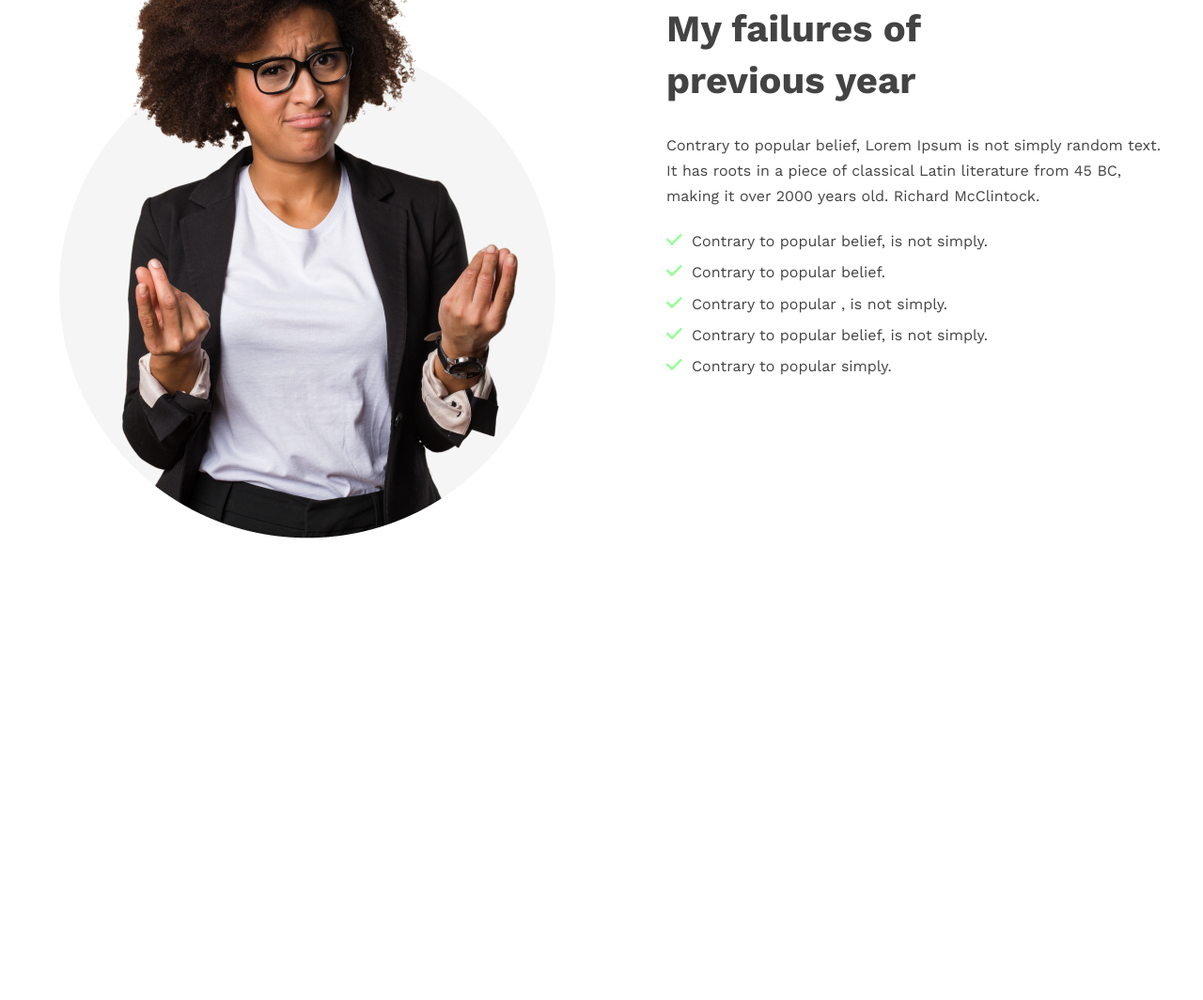
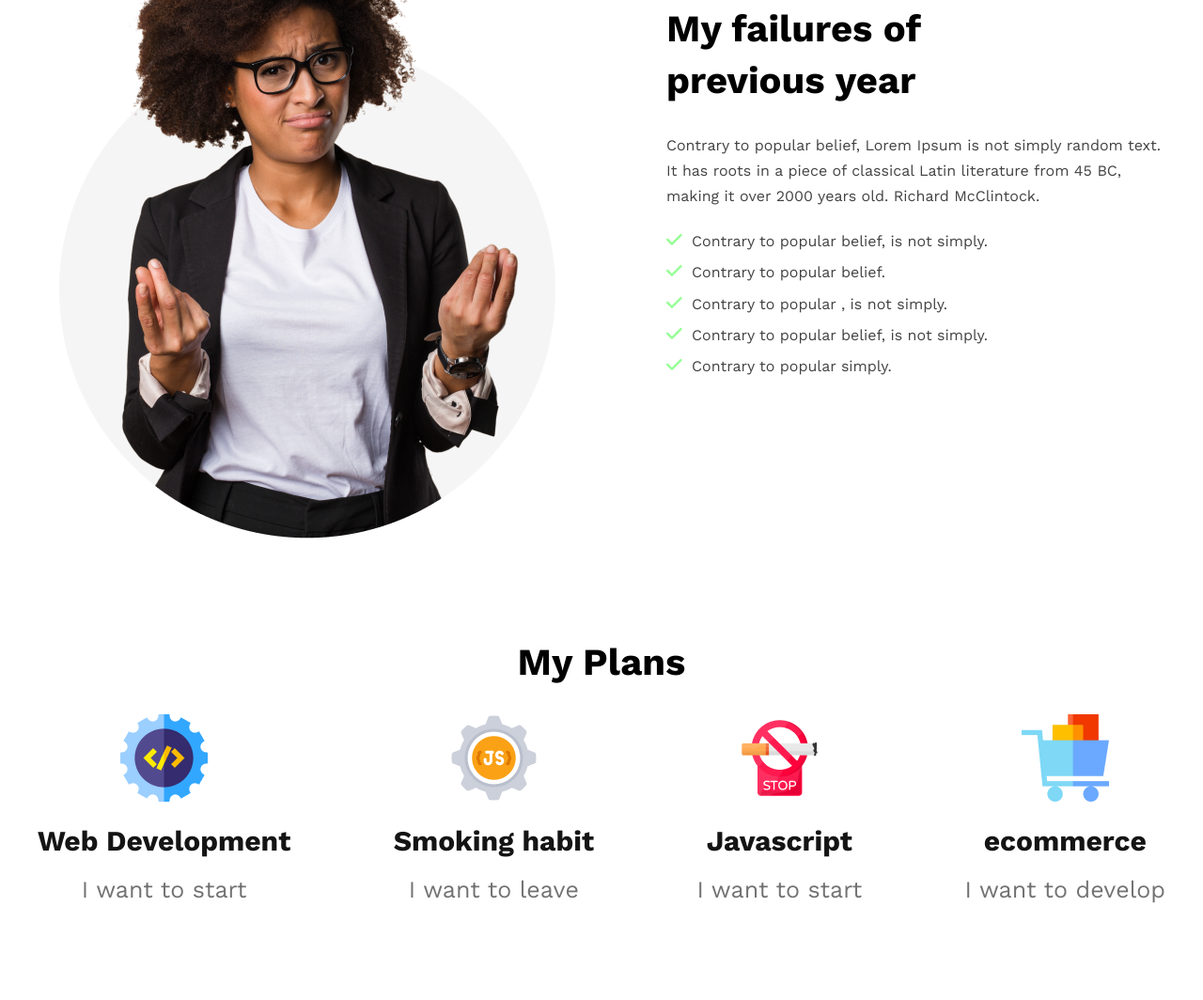
Before and after one commit to Abirmahamud1588/Assignment01, a plain HTML site: page index.html in a window 1280 px wide. Shown: the part 936-2000 px from the top of the page at 94% size. Before the commit the page ends 1643 px from the top, so only its background shows below. Drawn offline with nearby package versions, Linux system fonts and the light colour scheme.

Commit message:
3rd section done

```diff
--- a/index.html
+++ b/index.html
@@ -60,6 +60,55 @@
 
           <!-- 3rd sec -->
 
+          <div class="thirdsection">
+            <h1 class="textsech">My Plans</h1>
+
+            <div class="fourbox">
+                <div class="box">
+                    <img src="images/icons/web.png" alt="">
+                    <h1 class="boxh">
+                        Web Development
+                    </h1>
+                    <p class="boxp">
+                        I want to start
+                    </p>
+                </div>
+
+                <div class="box">
+                    <img src="images/icons/js.png" alt="">
+                    <h1 class="boxh">
+                       Smoking habit
+                    </h1>
+                    <p class="boxp">
+                        I want to leave
+                    </p>
+                </div>
+
+                <div class="box">
+                    <img src="images/icons/smoke.png" alt="">
+                    <h1 class="boxh">
+                        Javascript                    </h1>
+                    <p class="boxp">
+                        I want to start
+                    </p>
+                </div>
+
+                <div class="box">
+                    <img src="images/icons/ecom.png" alt="">
+                    <h1 class="boxh">
+                        ecommerce
+                    </h1>
+                    <p class="boxp">
+                        I want to develop
+                    </p>
+                </div>
+
+
+            </div>
+
+
+          </div>
+
 
 
 
--- a/style.css
+++ b/style.css
@@ -75,7 +75,7 @@ line-height: 55px;
 
 margin-bottom: 28px;
 
-color: #444343;
+color: #000000;
 }
 .textsecp{
 
@@ -105,3 +105,39 @@ font-size: 19px;
 
 margin-right: 5px;
 }
+
+
+/* 3rd sec */
+
+.thirdsection{
+
+text-align: center;
+
+padding: 100px 0px;
+}
+.fourbox{
+
+display: flex;
+
+justify-content: space-between;
+
+gap: 20px;
+}
+.box{
+
+}
+
+.boxh{
+
+color: #151414;
+
+font-size: 30px;
+
+margin: 20px 0px;
+}
+.boxp{
+
+color: #737272;
+
+font-size: 25px;
+}
```
